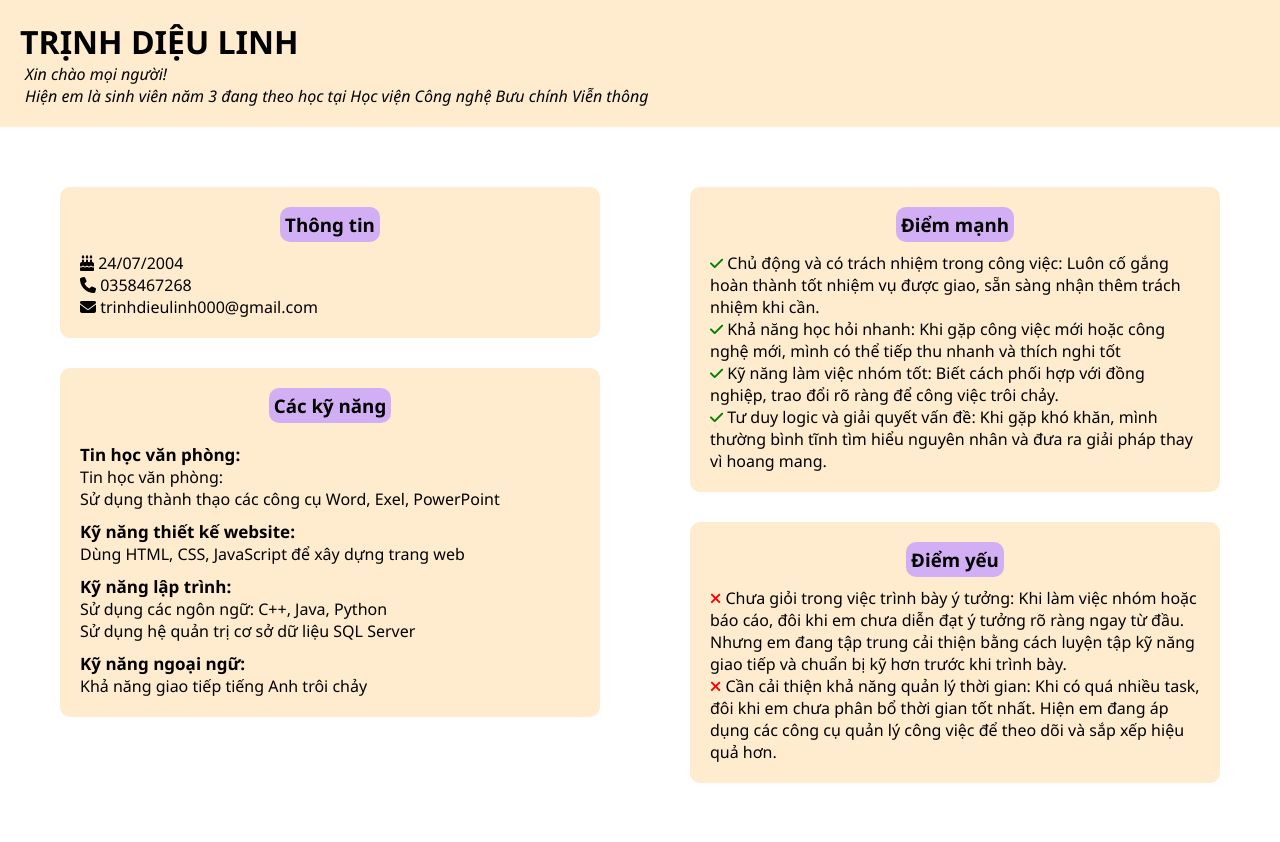
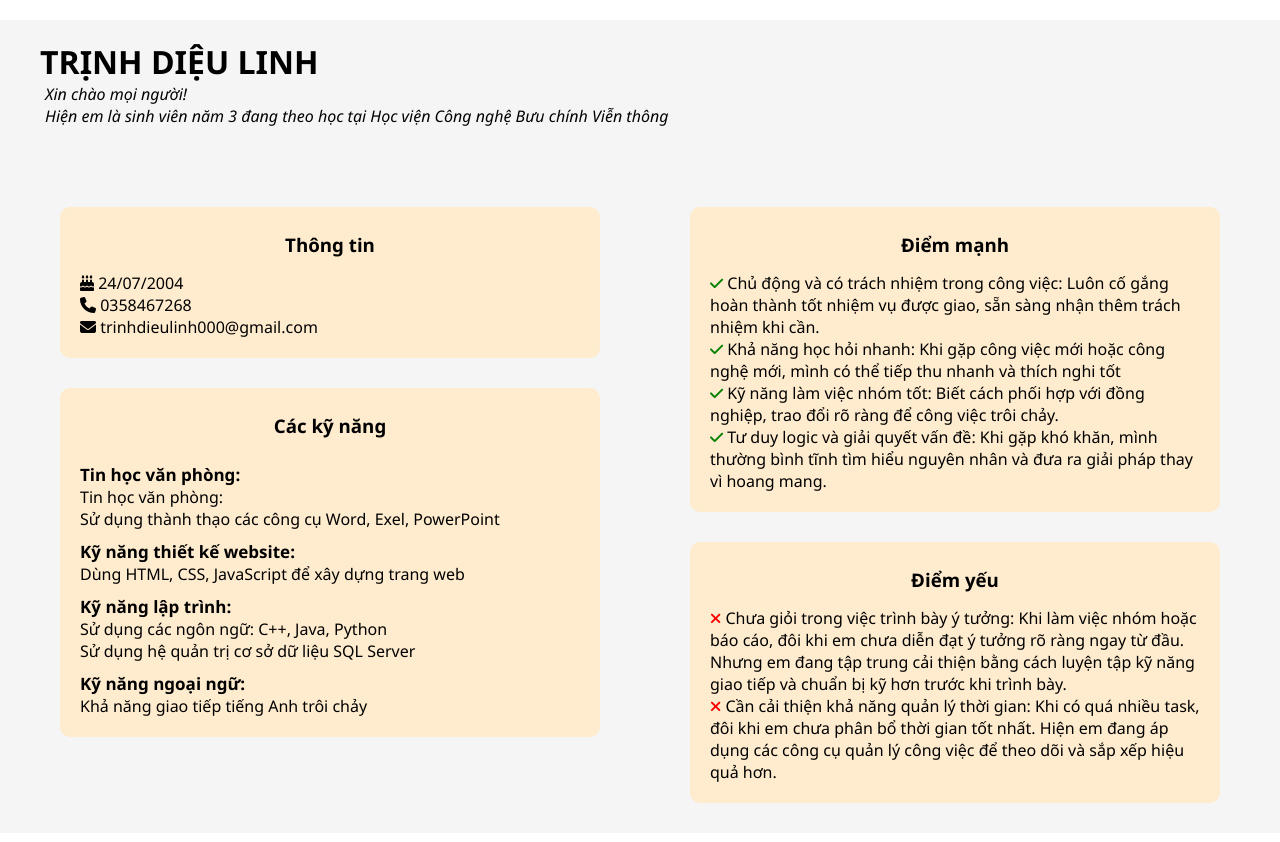
Before and after one commit to qwertyuio455/qwertyuio455.github.io, a plain HTML site: page index.html in a window 1280 px wide. Shown: the top 842 px of the page. Drawn offline with Linux system fonts and the light colour scheme.

Commit message:
Update style.css

```diff
--- a/style.css
+++ b/style.css
@@ -4,11 +4,15 @@
     border: 0;
 }
 
+.cv {
+    background-color: whitesmoke;
+}
+
 .profile {
     width: 100%;
-    background-color: blanchedalmond;
     padding: 20px;
     border-radius-bottom: 10px;
+    margin: 20px;
 }
 .profile > h1 {
     font-family: 'Segoe UI', Tahoma, Geneva, Verdana, sans-serif;
@@ -37,7 +41,6 @@
 }
 
 .infor > h3 {
-    background-color: rgb(210, 175, 244);
     align-self: center;
     justify-self: center;
     padding: 5px;
@@ -59,7 +62,6 @@
 }
 
 .skill > h3 {
-    background-color: rgb(210, 175, 244);
     align-self: center;
     justify-self: center;
     padding: 5px;
@@ -85,7 +87,6 @@
 }
 
 .strengths > h3 {
-    background-color: rgb(210, 175, 244);
     align-self: center;
     justify-self: center;
     padding: 5px;
@@ -112,7 +113,6 @@
 }
 
 .weakness > h3 {
-    background-color: rgb(210, 175, 244);
     align-self: center;
     justify-self: center;
     padding: 5px;
@@ -128,3 +128,9 @@
     font-size: 15px;
     color: red;
 }
+
+
+.weakness > li > i {
+    font-size: 15px;
+    color: red;
+}
```
